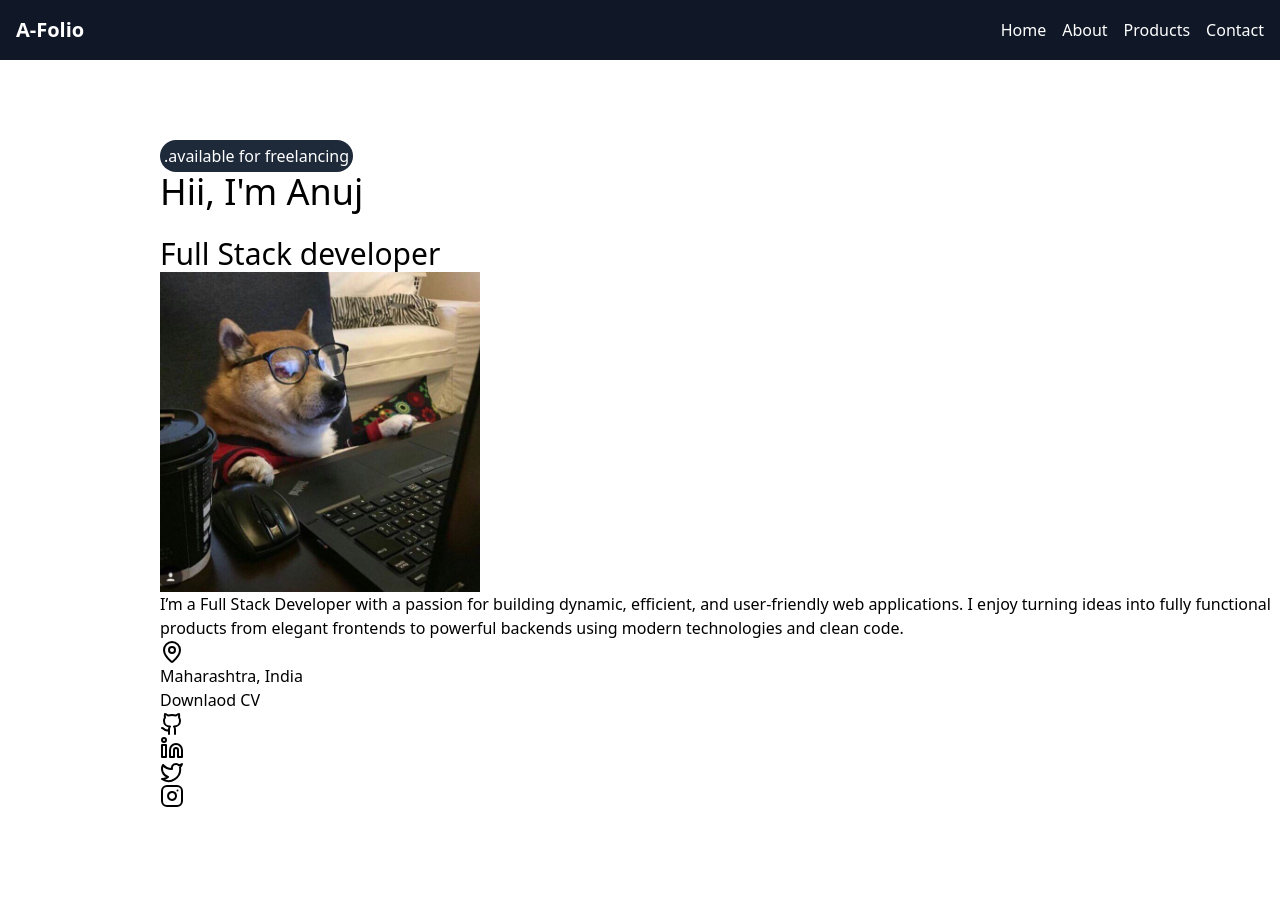
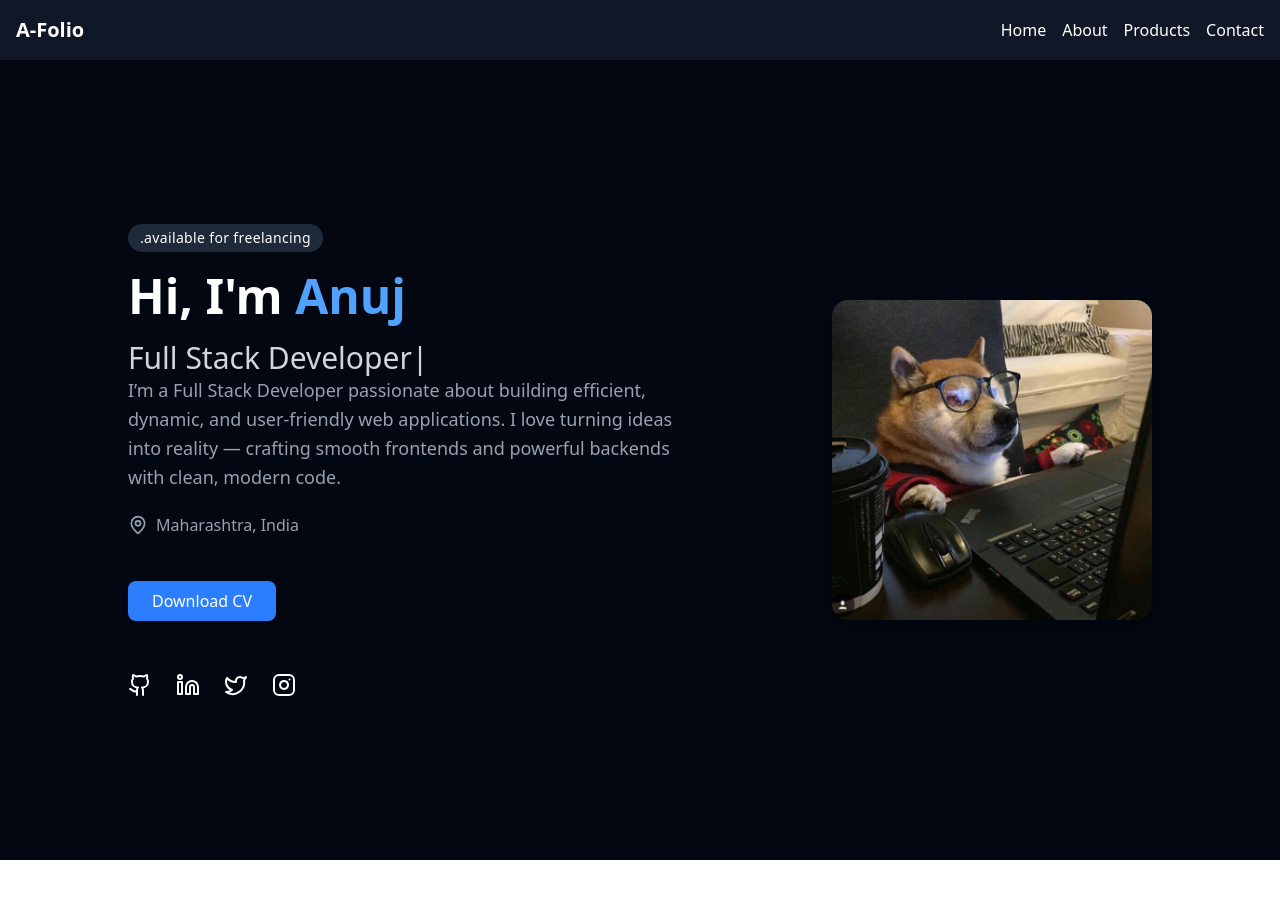
Before and after one commit to anujtaywade/New-Portfolio, a Next.js app: page / in a window 1280 px wide. Shown: the top 898 px of the page. After the commit the page ends 860 px from the top, so only its background shows below. Built offline with nearby package versions, Linux system fonts and the light colour scheme.

Commit message:
frontpage ui completed

```diff
--- a/package.json
+++ b/package.json
@@ -9,10 +9,12 @@
     "lint": "eslint"
   },
   "dependencies": {
+    "framer-motion": "^12.23.24",
     "lucide-react": "^0.552.0",
     "next": "15.5.6",
     "react": "19.1.0",
-    "react-dom": "19.1.0"
+    "react-dom": "19.1.0",
+    "react-type-animation": "^3.2.0"
   },
   "devDependencies": {
     "@eslint/eslintrc": "^3",
--- a/src/app/page.js
+++ b/src/app/page.js
@@ -1,68 +1,117 @@
-import React from 'react'
-import { MapPin , Github ,Linkedin ,Twitter , Instagram  } from "lucide-react";
-import Link from 'next/link';
+"use client";
 
-const page = () => {
+import React from "react";
+import { motion } from "framer-motion";
+import { MapPin, Github, Linkedin, Twitter, Instagram } from "lucide-react";
+import  {TypeAnimation } from "react-type-animation";
+import Link from "next/link";
+
+const Page = () => {
   return (
-    <div className='min-h-screen ml-40 mt-20  '>
-      <h1 className='bg-gray-800 inline-block text-white rounded-3xl p-1'>
+    <div className="min-h-screen bg-gray-950 text-white flex flex-col md:flex-row items-center justify-between px-10 md:px-32 py-20">
+      {/* LEFT SECTION */}
+      <motion.div
+        initial={{ opacity: 0, x: -60 }}
+        animate={{ opacity: 1, x: 0 }}
+        transition={{ duration: 0.8 }}
+        className="space-y-5 max-w-xl"
+      >
+        <motion.h1
+          className="bg-gray-800 inline-block text-white rounded-3xl px-3 py-1 text-sm tracking-wide"
+          initial={{ scale: 0.9, opacity: 0 }}
+          animate={{ scale: 1, opacity: 1 }}
+          transition={{ delay: 0.2 }}
+        >
           .available for freelancing
-      </h1>
+        </motion.h1>
 
-      <div>
-        <h1 className='text-4xl'>
-        Hii, I'm Anuj
-      </h1>
-      <br />
-      <h2 className='text-3xl'>
-        Full Stack developer
-      </h2>
+        <motion.h2
+          className="text-5xl font-semibold"
+          initial={{ opacity: 0, y: 20 }}
+          animate={{ opacity: 1, y: 0 }}
+          transition={{ delay: 0.3 }}
+        >
+          Hi, I'm <span className="text-blue-400">Anuj</span>
+        </motion.h2>
 
-      <img className='h-80  w-80' src="\shibu coding.jpeg" alt="" />
-      <p>
-        I’m a Full Stack Developer with a passion for building dynamic, efficient, and user-friendly web applications. I enjoy turning ideas into fully functional products from elegant frontends to powerful backends using modern technologies and clean code.
+        <TypeAnimation
+  sequence={[
+    "Full Stack Developer",
+    1500,
+
+    "",
+    500,
+  ]}
+  speed={50}
+  repeat={Infinity}
+  wrapper="span"
+  className="text-3xl font-medium text-gray-300"
+/>
+
+        <p className="text-gray-400 leading-relaxed text-lg">
+          I’m a Full Stack Developer passionate about building efficient,
+          dynamic, and user-friendly web applications. I love turning ideas into
+          reality — crafting smooth frontends and powerful backends with clean,
+          modern code.
         </p>
 
-      <div>
-        <MapPin />
-        <p>
-          Maharashtra, India
-        </p>
-      </div>
-      Downlaod CV
+        <div className="flex items-center gap-2 text-gray-400 mt-4">
+          <MapPin size={20} />
+          <p>Maharashtra, India</p>
         </div>
 
-      <div>
+        <button className="mt-6 px-6 py-2 bg-blue-500 hover:bg-blue-600 transition rounded-lg font-medium shadow-md">
+          Download CV
+        </button>
 
-          <div>
+        {/* SOCIAL ICONS */}
+        <div className="flex gap-6 mt-8">
           <Link
-            href = "https://github.com/anujtaywade"
-            target = "_blank">
-            <Github  />
+            href="https://github.com/anujtaywade"
+            target="_blank"
+            className="hover:text-blue-400 transition-transform hover:scale-110"
+          >
+            <Github />
           </Link>
-
           <Link
-            href = "https://www.linkedin.com/in/anuj-taywade-326881270/"
-            target = "_blank">
-            <Linkedin  />
+            href="https://www.linkedin.com/in/anuj-taywade-326881270/"
+            target="_blank"
+            className="hover:text-blue-400 transition-transform hover:scale-110"
+          >
+            <Linkedin />
           </Link>
-
           <Link
-            href = "https://x.com/Anujjj69"
-            target = "_blank">
-            <Twitter  />
+            href="https://x.com/Anujjj69"
+            target="_blank"
+            className="hover:text-blue-400 transition-transform hover:scale-110"
+          >
+            <Twitter />
           </Link>
-
           <Link
-            href = "https://www.instagram.com/anuj_taywade07/"
-            target = "_blank">
-            <Instagram  />
+            href="https://www.instagram.com/anuj_taywade07/"
+            target="_blank"
+            className="hover:text-blue-400 transition-transform hover:scale-110"
+          >
+            <Instagram />
           </Link>
         </div>
+      </motion.div>
 
+      {/* RIGHT SECTION - IMAGE */}
+      <motion.div
+        initial={{ opacity: 0, scale: 0.9 }}
+        animate={{ opacity: 1, scale: 1 }}
+        transition={{ duration: 0.9, delay: 0.3 }}
+        className="mt-10 md:mt-0"
+      >
+        <img
+          src="\shibu coding.jpeg"
+          alt="Anuj coding"
+          className="h-80 w-80 rounded-2xl shadow-lg object-cover hover:scale-105 transition-transform"
+        />
+      </motion.div>
     </div>
-    </div>
-  )
-}
+  );
+};
 
-export default page
+export default Page;
```
Also changed, not shown: 1 other file (tests, documents, lock files or other folders). Lines whose indentation alone changed are shown as unchanged.
